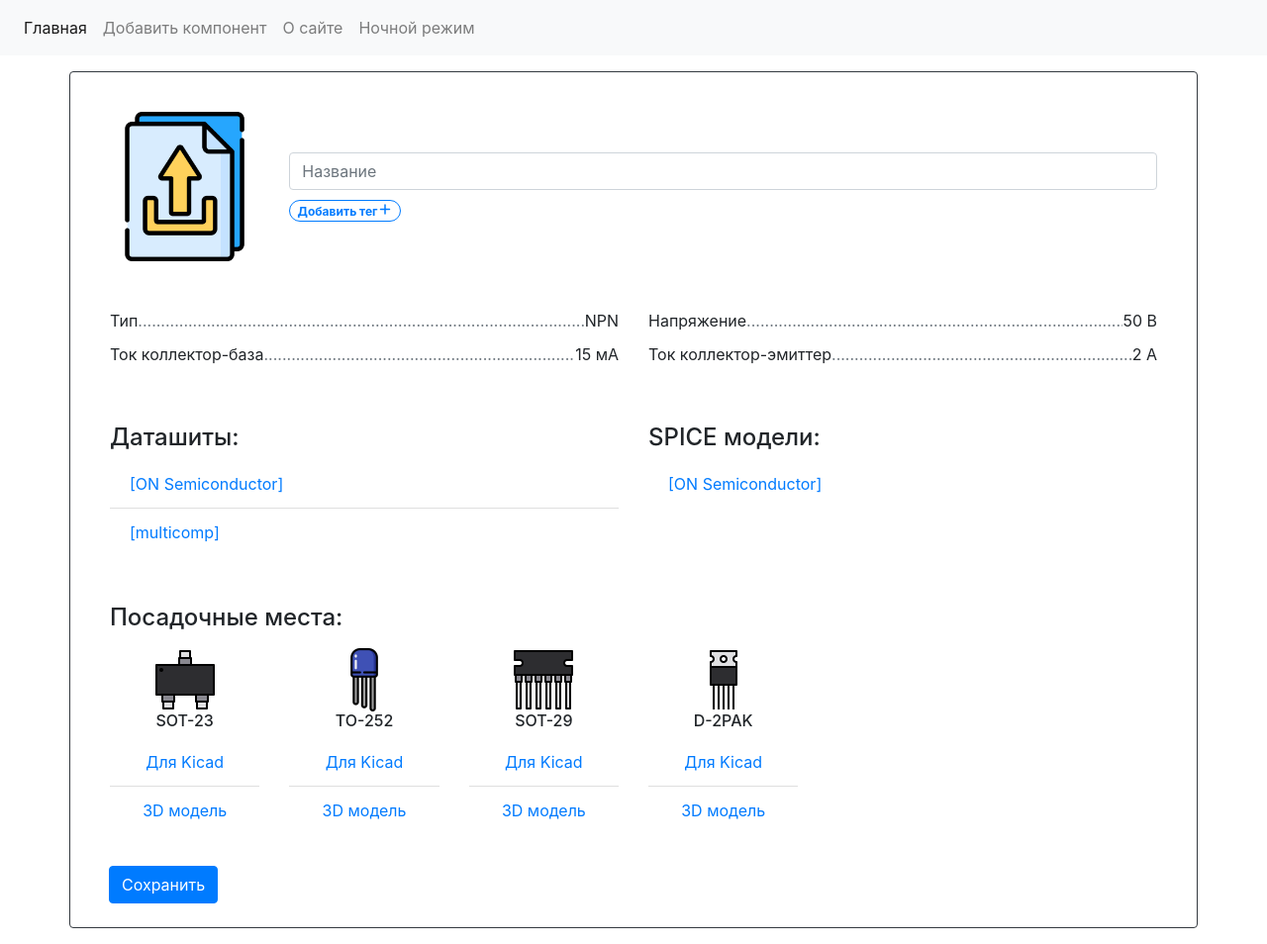
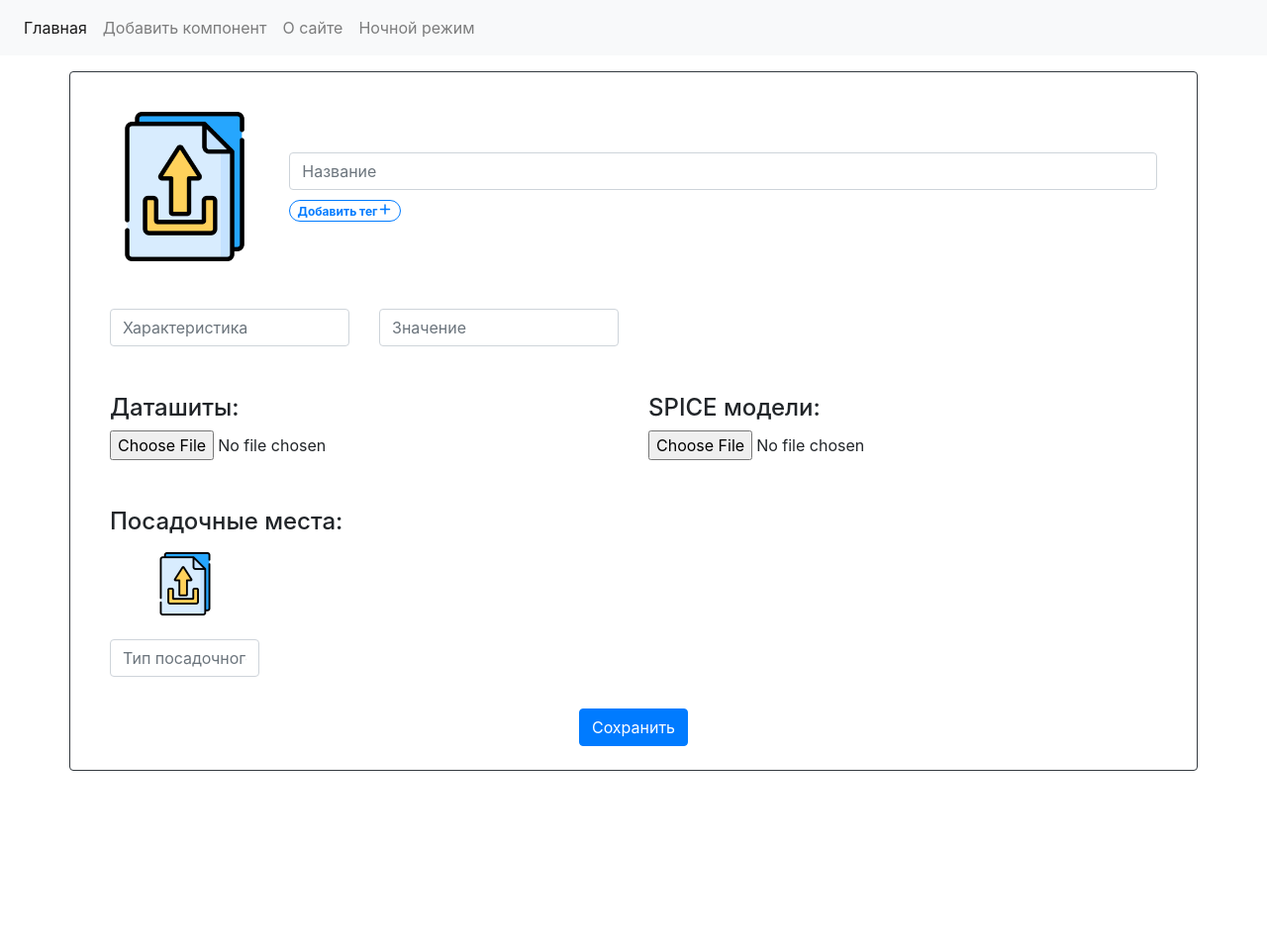
Before and after one commit to nika-nii/silkfind, a plain HTML site: page add.html in a window 1280 px wide. Shown: the whole page at 99% size. After the commit the page ends 800 px from the top, so only its background shows below. Drawn offline with nearby package versions, Linux system fonts and the light colour scheme.

Commit message:
Add page kinda finished

```diff
--- a/add.html
+++ b/add.html
@@ -61,55 +61,26 @@
                     </div>
                 </div>
             </div>
-            <div class="row justify-content-around my-sm-3 p-3">
+            <div class="row justify-content-start my-sm-3 p-3">
                 <div class="col-12 col-sm-6">
-                    <section>
-                        Тип
-                        <span class="text-muted">..............................................................................................................................................................</span>
-                        NPN
-                    </section>
-                </div>
-                <div class="col-12 col-sm-6">
-                    <section>
-                        Напряжение
-                        <span class="text-muted">..............................................................................................................................................................</span>
-                        50 В
-                    </section>
-                </div>
-                <div class="col-12 col-sm-6">
-                    <section>
-                        Ток коллектор-база
-                        <span class="text-muted">..............................................................................................................................................................</span>
-                        15 мА
-                    </section>
-                </div>
-                <div class="col-12 col-sm-6">
-                    <section>
-                        Ток коллектор-эмиттер
-                        <span class="text-muted">..............................................................................................................................................................</span>
-                        2 А
-                    </section>
+                    <div class="row">
+                        <div class="col-6">
+                            <input type="text" class="form-control" id="charTypeInput" placeholder="Характеристика">
+                        </div>
+                        <div class="col-6">
+                            <input type="text" class="form-control" id="charValInput" placeholder="Значение">
+                        </div>
+                    </div>
                 </div>
             </div>
             <div class="row my-sm-3 p-3">
                 <div class="col-12 col-sm-6">
                     <h4>Даташиты:</h4>
-                    <ul class="list-group list-group-flush">
-                        <li class="list-group-item">
-                            <a href="https://www.onsemi.com/pub/Collateral/P2N2222A-D.PDF">[ON Semiconductor]</a>
-                        </li>
-                        <li class="list-group-item">
-                            <a href=https://www.farnell.com/datasheets/296640.pdf">[multicomp]</a>
-                        </li>
-                    </ul>
+                    <input type="file" class="form-control-file" id="datasheetFile" required>
                 </div>
                 <div class="col-12 col-sm-6">
                     <h4>SPICE модели:</h4>
-                    <ul class="list-group list-group-flush">
-                        <li class="list-group-item">
-                            <a href="https://www.onsemi.com/pub/Collateral/2N2222A.LIB.TXT">[ON Semiconductor]</a>
-                        </li>
-                    </ul>
+                    <input type="file" class="form-control-file" id="spiceFile" required>
                 </div>
             </div>
             <div class="row my-sm-3 p-3 justify-content-around justify-content-sm-start">
@@ -117,56 +88,14 @@
                     <h4 class="mb-3">Посадочные места:</h4>
                 </div>
                 <div class="col-6 col-sm-2 text-center">
-                    <img src="user/images/icons/019-semiconductor.png" alt="sot-23" class="img-footprint">
-                    <h6>SOT-23</h6>
-                    <ul class="list-group list-group-flush">
-                        <li class="list-group-item">
-                            <a href="#">Для Kicad</a>
-                        </li>
-                        <li class="list-group-item">
-                            <a href="#">3D модель</a>
-                        </li>
-                    </ul>
-                </div>
-                <div class="col-6 col-sm-2 text-center">
-                    <img src="user/images/icons/016-transistor.png" alt="sot-23" class="img-footprint">
-                    <h6>TO-252</h6>
-                    <ul class="list-group list-group-flush">
-                        <li class="list-group-item">
-                            <a href="#">Для Kicad</a>
-                        </li>
-                        <li class="list-group-item">
-                            <a href="#">3D модель</a>
-                        </li>
-                    </ul>
-                </div>
-                <div class="col-6 col-sm-2 text-center">
-                    <img src="user/images/icons/005-semiconductor.png" alt="sot-23" class="img-footprint">
-                    <h6>SOT-29</h6>
-                    <ul class="list-group list-group-flush">
-                        <li class="list-group-item">
-                            <a href="#">Для Kicad</a>
-                        </li>
-                        <li class="list-group-item">
-                            <a href="#">3D модель</a>
-                        </li>
-                    </ul>
-                </div>
-                <div class="col-6 col-sm-2 text-center">
-                    <img src="user/images/icons/020-semiconductor.png" alt="sot-23" class="img-footprint">
-                    <h6>D-2PAK</h6>
-                    <ul class="list-group list-group-flush">
-                        <li class="list-group-item">
-                            <a href="#">Для Kicad</a>
-                        </li>
-                        <li class="list-group-item">
-                            <a href="#">3D модель</a>
-                        </li>
-                    </ul>
+                    <img src="user/images/icons/upload.png" alt="sot-23" class="img-footprint">
+                    <input type="text" class="form-control mt-4" id="footPrintInput" placeholder="Тип посадочного места">
                 </div>
             </div>
-            <div class="col-auto">
-                <button class="btn btn-primary" type="submit">Сохранить</button>
+            <div class="row justify-content-center">
+                <div class="col-auto">
+                    <button class="btn btn-primary" type="submit">Сохранить</button>
+                </div>
             </div>
         </form>
     </div>
```
